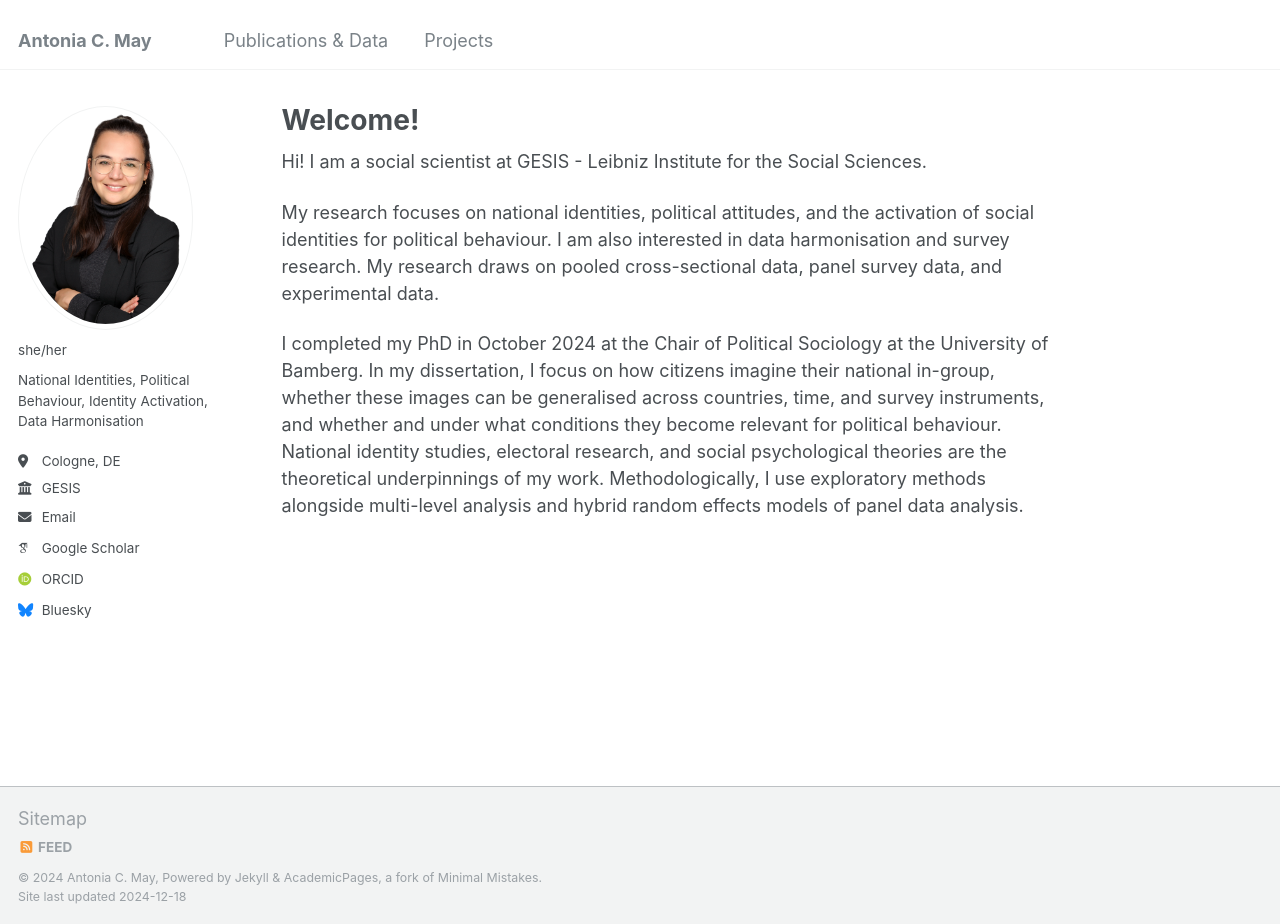
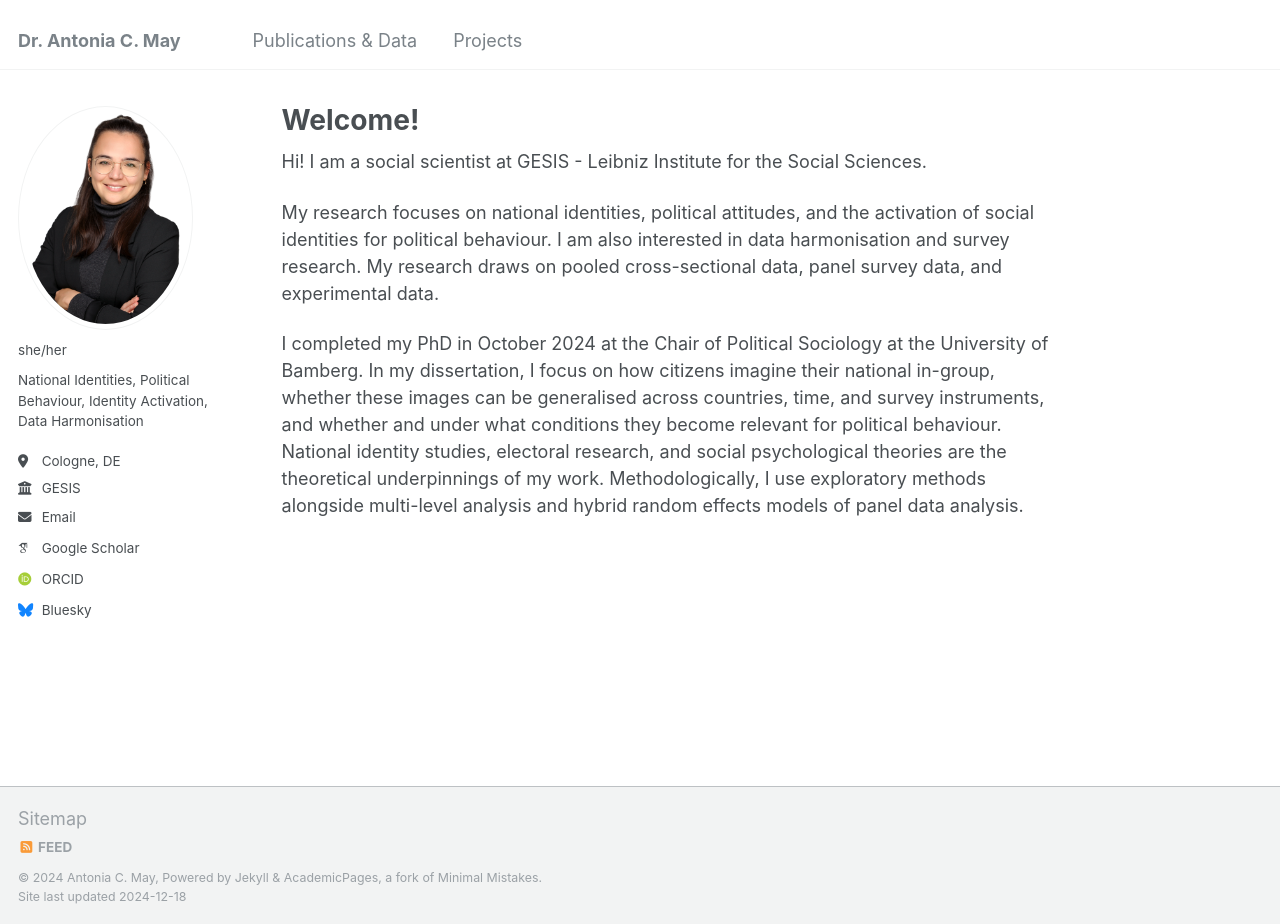
Before and after one commit to mayantonia/mayantonia.github.io, a Jekyll site: the page built from _pages/about.md, in a window 1280 px wide and 924 px high. Built offline with Jekyll 4.4.1, drawn with Linux system fonts in a browser that asks for light colours; some web fonts are replaced.

```diff
--- a/_config.yml
+++ b/_config.yml
@@ -8,7 +8,7 @@
 
 # Basic Site Settings
 locale                   : "de"
-title                    : "Antonia C. May"
+title                    : "Dr. Antonia C. May"
 title_separator          : "-"
 name                     : &name "Antonia C. May"
 description              : &description "National Identities, Political Behaviour, Identity Activation, Data Harmonisation"
```
